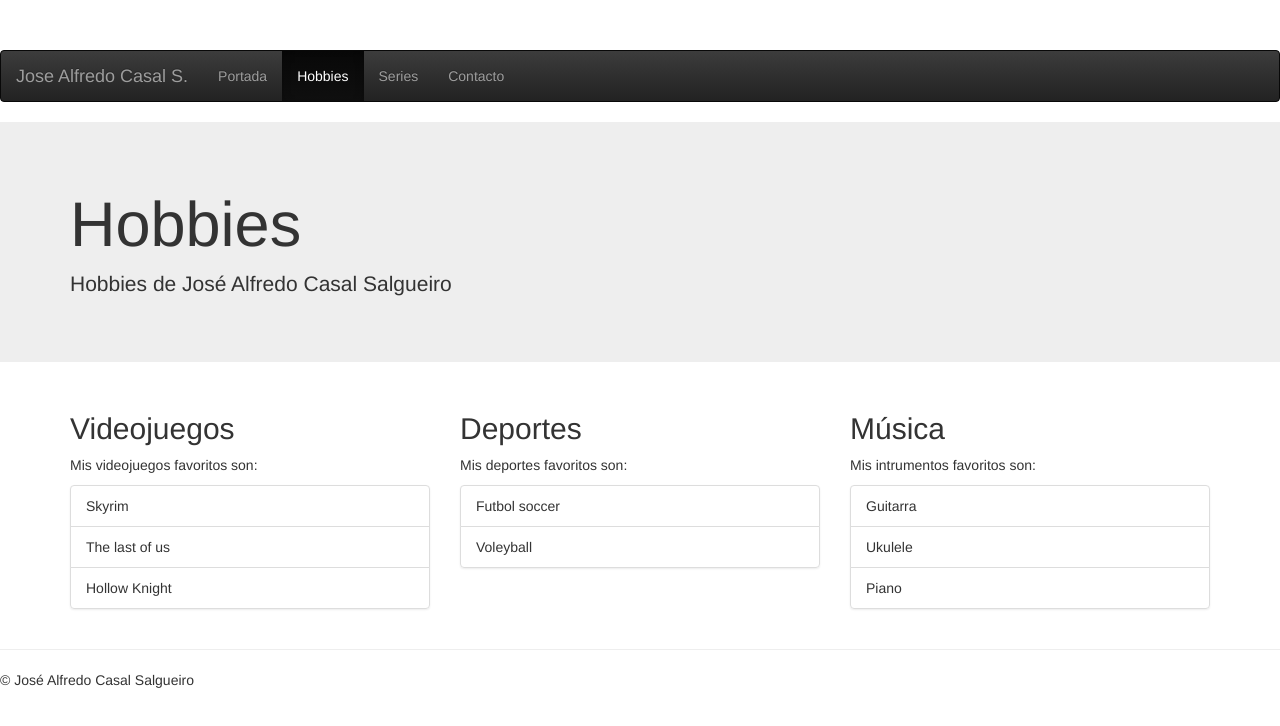
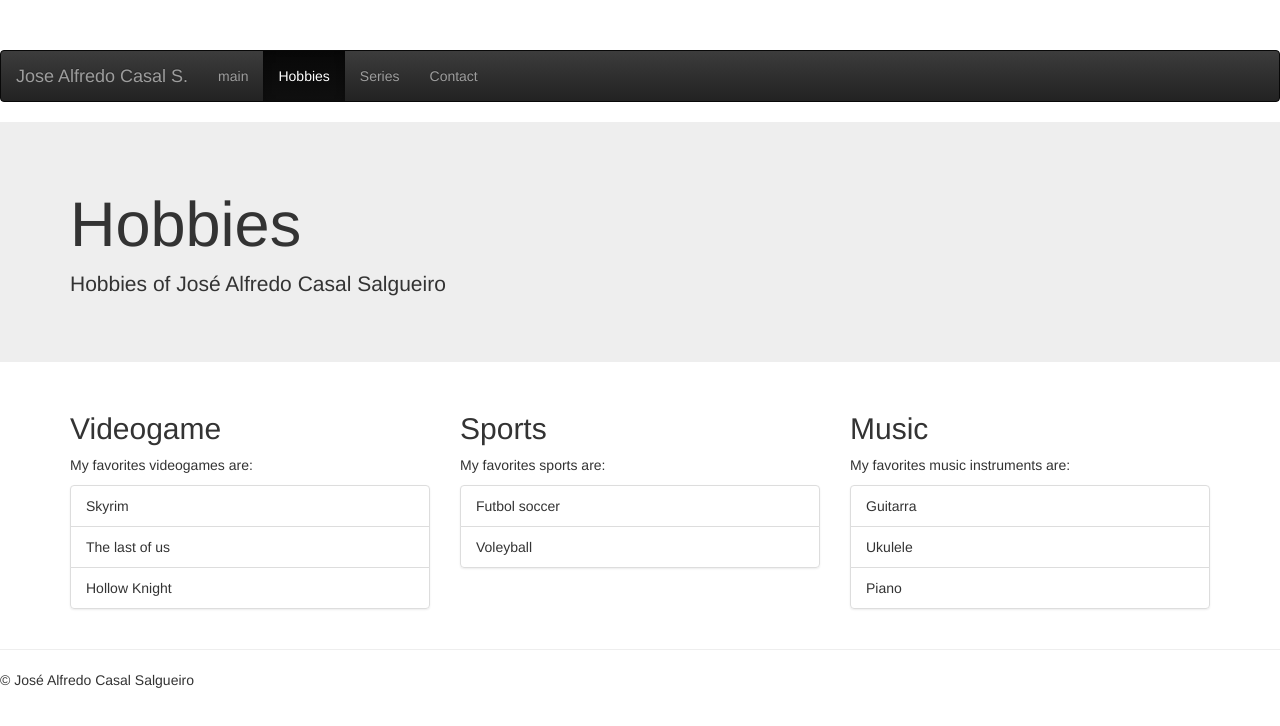
Before and after one commit to esjose097/Moviles, a plain HTML site: page hobbies.html in a window 1280 px wide. Drawn offline with nearby package versions, Linux system fonts and the light colour scheme.

Commit message:
english version

```diff
--- a/hobbies.html
+++ b/hobbies.html
@@ -30,10 +30,10 @@
                     <a class="navbar-brand" href="index.html">Jose Alfredo Casal S.</a>
                 </div>
                 <ul class="nav navbar-nav">
-                    <li><a href="index.html">Portada</a></li>
+                    <li><a href="index.html">main</a></li>
                     <li class="active"><a href="hobbies.html">Hobbies</a></li>
                     <li><a href="series.html">Series</a></li>
-                    <li><a href="contacto.html">Contacto</a></li>
+                    <li><a href="contacto.html">Contact</a></li>
                 </ul>
             </div>
         </nav>
@@ -41,15 +41,15 @@
         <div class="jumbotron">
             <div class="container">
                 <h1>Hobbies</h1>
-                <p>Hobbies de José Alfredo Casal Salgueiro</p>
+                <p>Hobbies of José Alfredo Casal Salgueiro</p>
             </div>
         </div>
 
         <div class="container">
             <div class="row">
                 <div class="col-md-4">
-                    <h2>Videojuegos</h2>
-                    <p>Mis videojuegos favoritos son:</p>
+                    <h2>Videogame</h2>
+                    <p>My favorites videogames are:</p>
                     <ul class="list-group">
                         <li class="list-group-item">Skyrim <span class="badge"></span></li>
                         <li class="list-group-item">The last of us <span class="badge"></span></li>
@@ -57,16 +57,16 @@
                     </ul>
                 </div>
                 <div class="col-md-4">
-                    <h2>Deportes</h2>
-                    <p>Mis deportes favoritos son: </p>
+                    <h2>Sports</h2>
+                    <p>My favorites sports are:</p>
                     <ul class="list-group">
                         <li class="list-group-item">Futbol soccer <span class="badge"></span></li>
                         <li class="list-group-item">Voleyball <span class="badge"></span></li>
                     </ul>
                 </div>
                 <div class="col-md-4">
-                    <h2>Música</h2>
-                    <p>Mis intrumentos favoritos son:</p>
+                    <h2>Music</h2>
+                    <p>My favorites music instruments are:</p>
                     <ul class="list-group">
                         <li class="list-group-item">Guitarra<span class="badge"></span></li>
                         <li class="list-group-item">Ukulele<span class="badge"></span></li>
```
Also changed, not shown: Contacto.html (+4 -4 lines), index.html (+4 -4 lines), series.html (+3 -3 lines).
